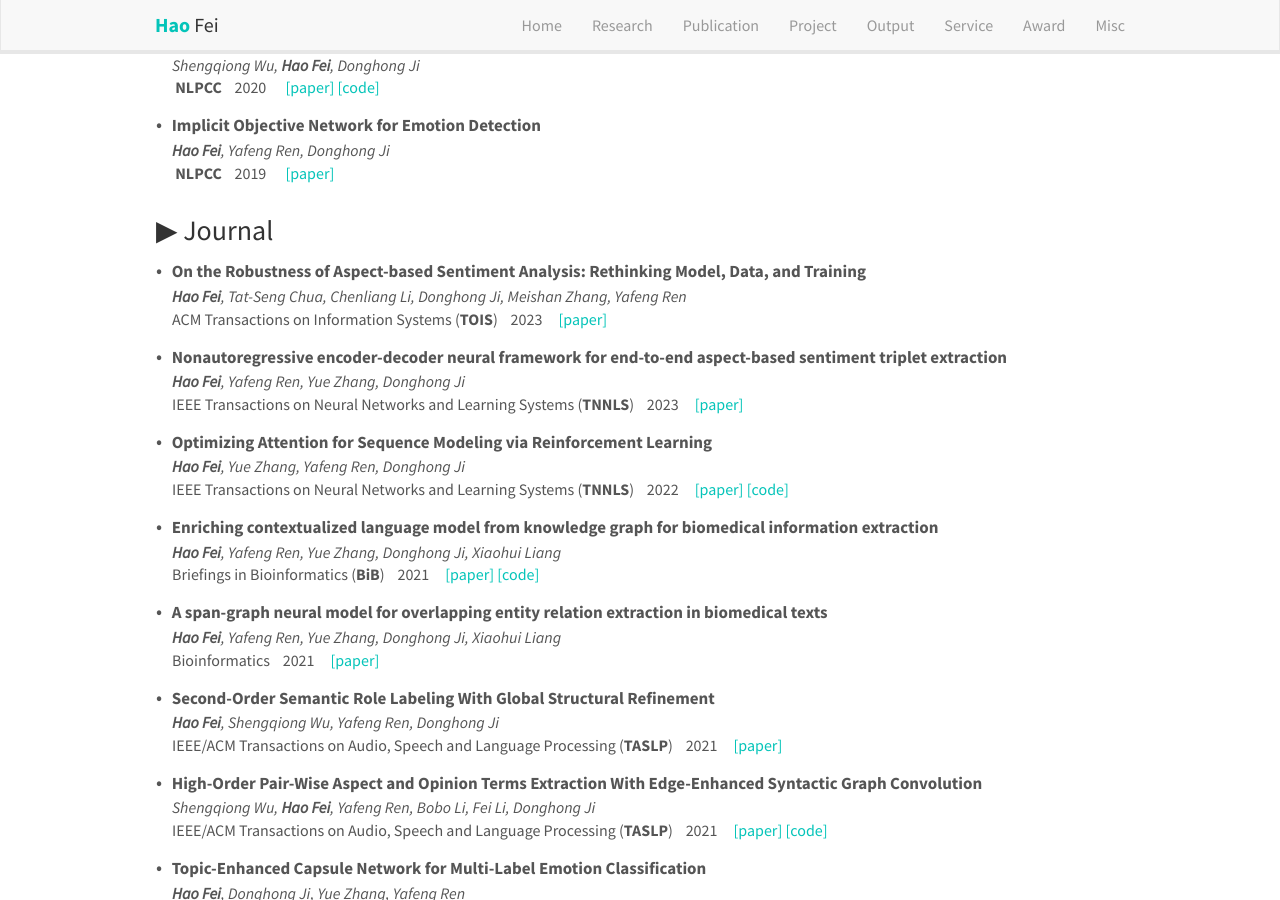
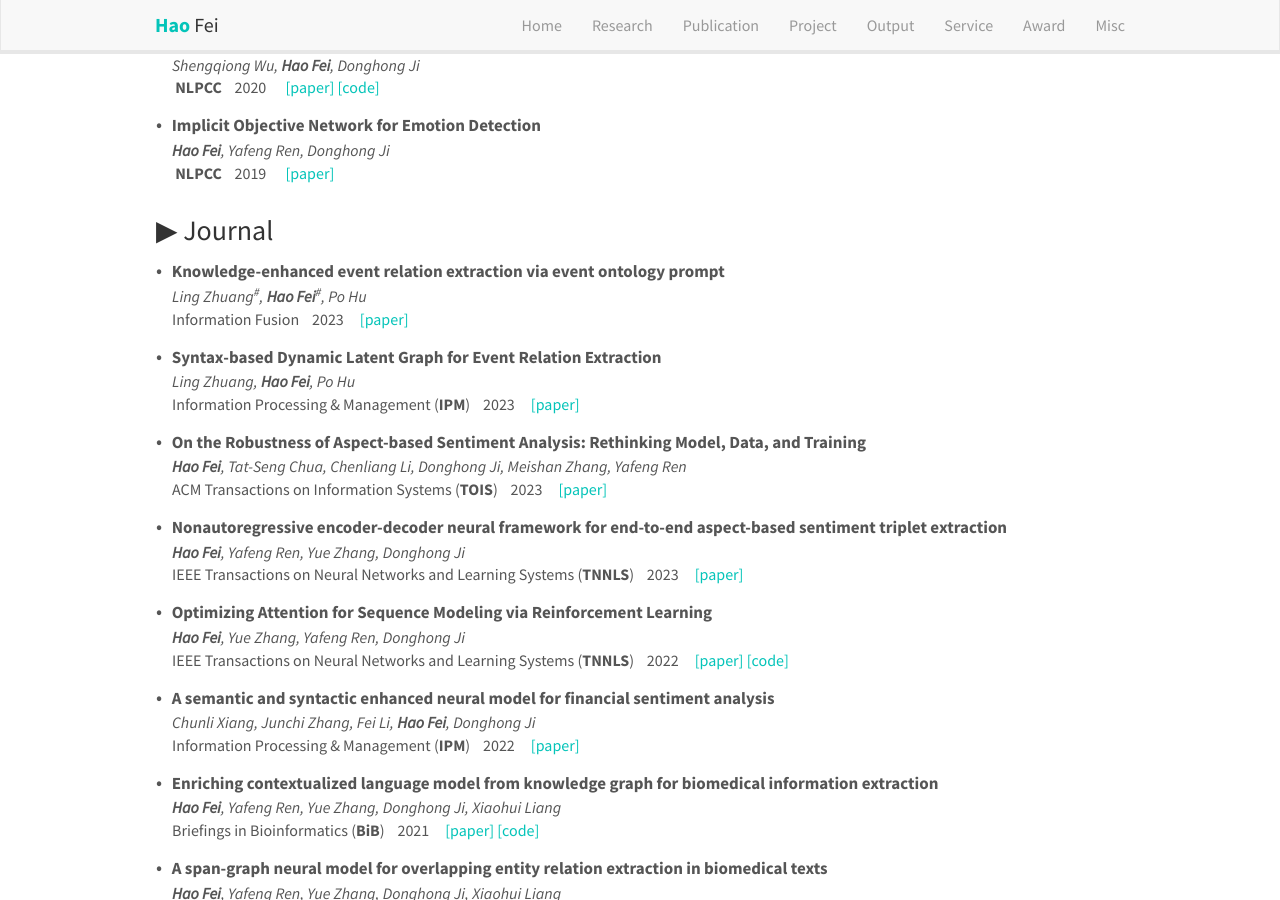
Before and after one commit to scofield7419/scofield7419.github.io, a Jekyll site: the page built from _pages/publications.md, in a window 1280 px wide and 900 px high, scrolled down 3969 px. Built offline with Jekyll 4.4.1, drawn with Linux system fonts in a browser that asks for light colours; nearby versions of some CDN libraries; comment, search, counter and statistics services are not loaded; a style sheet for code colours, icons or effects is not loaded.

Commit message:
Update pub_journal.yml

```diff
--- a/_data/pub_journal.yml
+++ b/_data/pub_journal.yml
@@ -1,3 +1,23 @@
+
+- title: "Knowledge-enhanced event relation extraction via event ontology prompt"
+  venue:
+    full: Information Fusion
+  year: 2023
+  authors: Ling Zhuang<sup>#</sup>, <strong>Hao Fei</strong><sup>#</sup>, Po Hu
+  link:
+    paper: https://www.sciencedirect.com/science/article/abs/pii/S156625352300235X
+
+
+- title: "Syntax-based Dynamic Latent Graph for Event Relation Extraction"
+  venue:
+    full: Information Processing & Management
+    short: IPM
+  year: 2023
+  authors: Ling Zhuang, <strong>Hao Fei</strong>, Po Hu
+  link:
+    paper: #
+
+
 - title:  "On the Robustness of Aspect-based Sentiment Analysis: Rethinking Model, Data, and Training"
   venue:
     full: ACM Transactions on Information Systems
@@ -29,6 +49,18 @@
   link:
     paper: https://ieeexplore.ieee.org/document/9352534
     code: https://github.com/scofield7419/DRGA
+
+
+
+
+- title: "A semantic and syntactic enhanced neural model for financial sentiment analysis"
+  venue:
+    full: Information Processing & Management
+    short: IPM
+  year: 2022
+  authors: Chunli Xiang, Junchi Zhang, Fei Li, <strong>Hao Fei</strong>, Donghong Ji
+  link:
+    paper: https://www.sciencedirect.com/science/article/abs/pii/S0306457322000656
 
 
 
```
